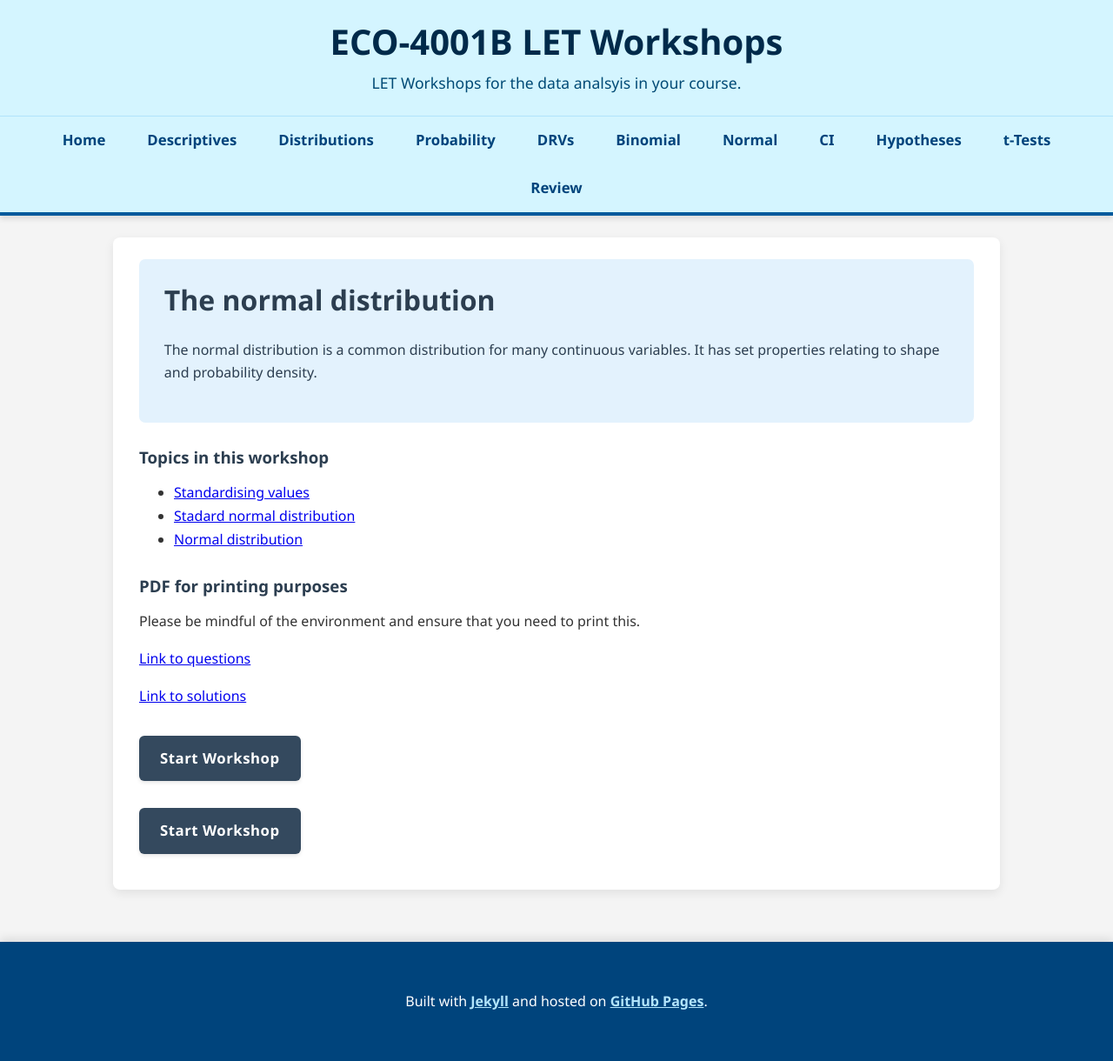
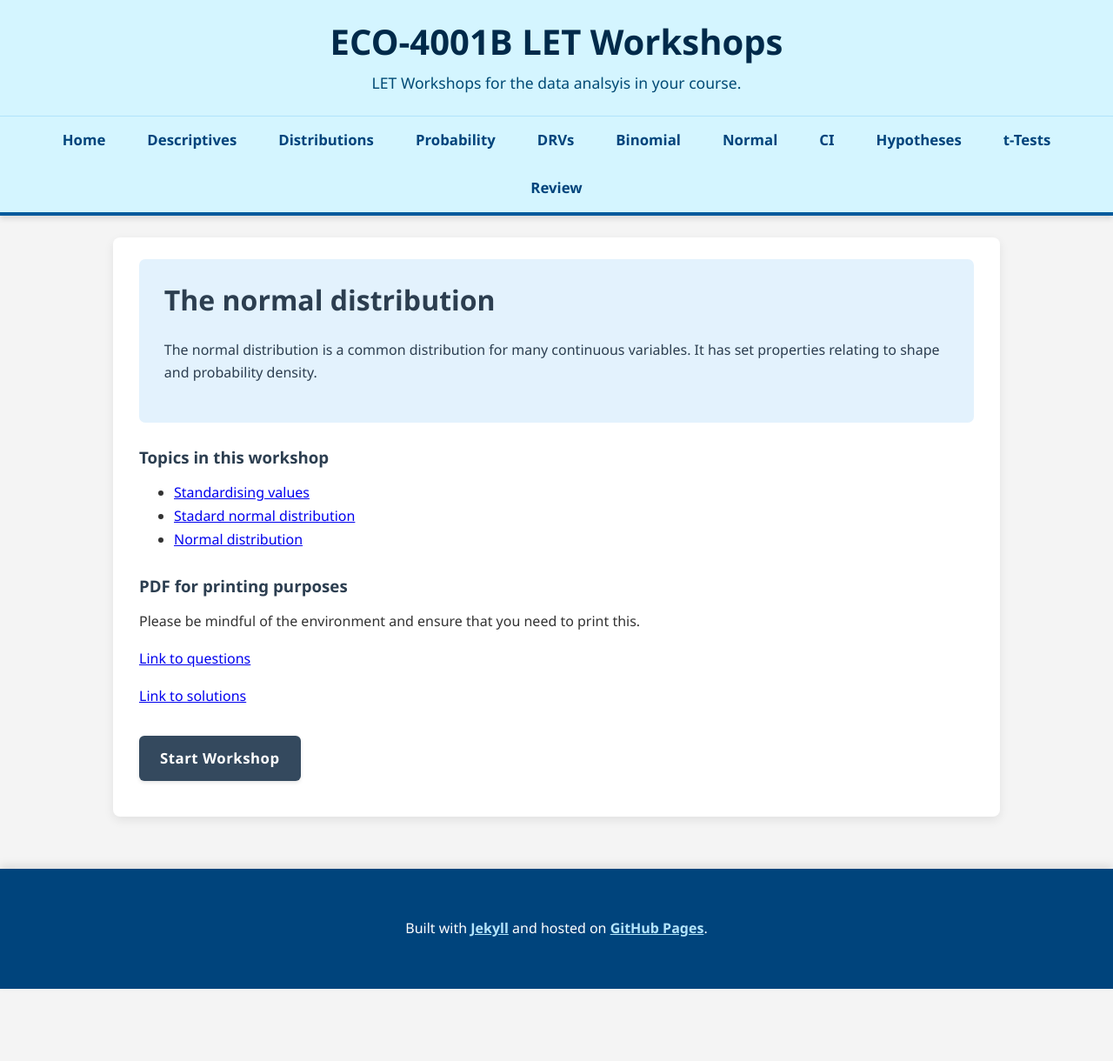
Before and after one commit to probe973/eco-4001b, a Jekyll site: the page built from normal/index.md, in a window 1280 px wide. Shown: the whole page at 87% size. Built offline with Jekyll 4.4.1, drawn with Linux system fonts in a browser that asks for light colours; after the commit the page ends 1137 px from its top, so only the background shows below that.

Commit message:
Update index.md

```diff
--- a/normal/index.md
+++ b/normal/index.md
@@ -29,5 +29,3 @@ Please be mindful of the environment and ensure that you need to print this.
 
 
 <a href="{{ "/normal/01-standardise.html" | relative_url }}" class="btn btn-primary">Start Workshop</a>
-
-<a href="{{ "/normal/01-standardise.html" | relative_url }}" class="btn btn-primary">Start Workshop</a>
```
